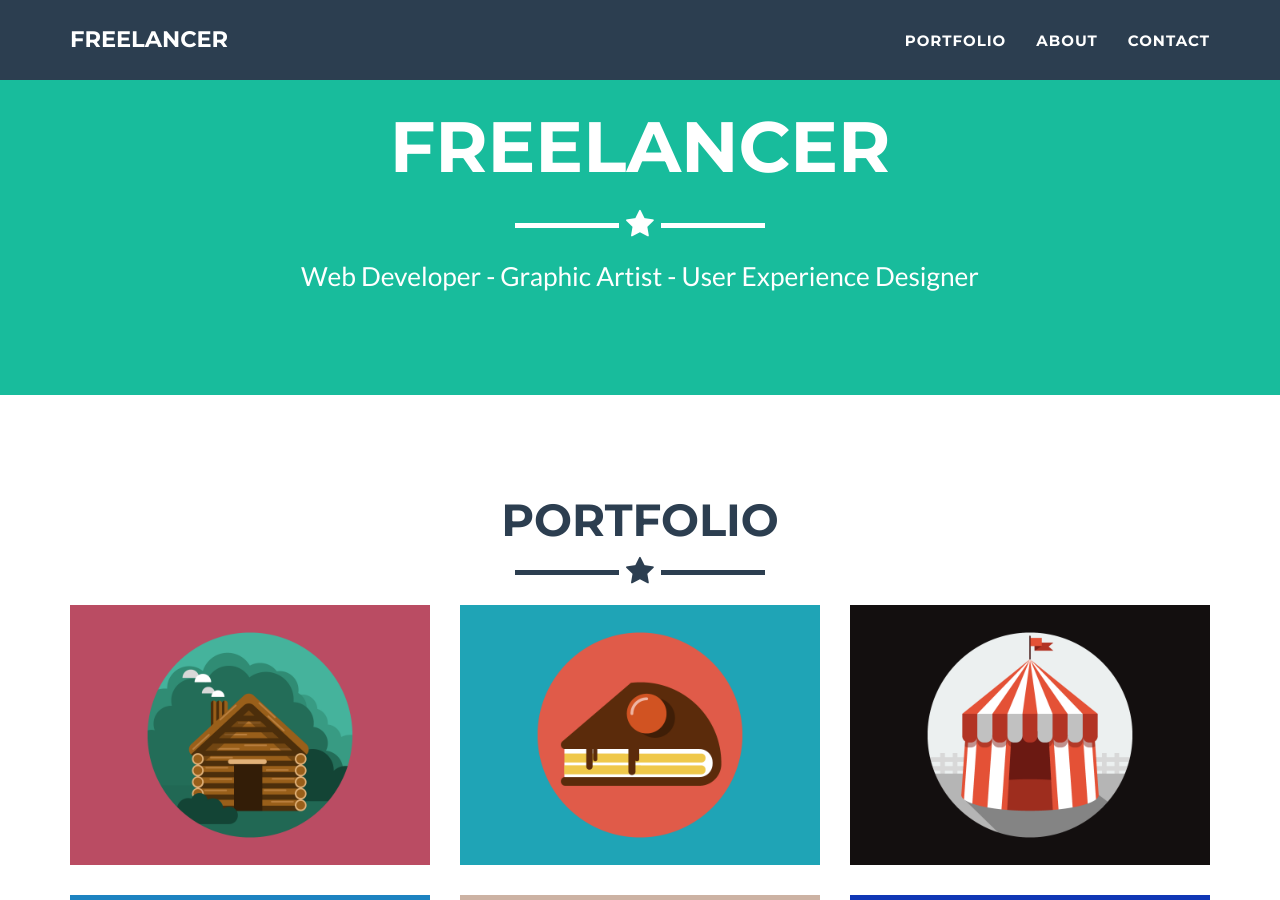
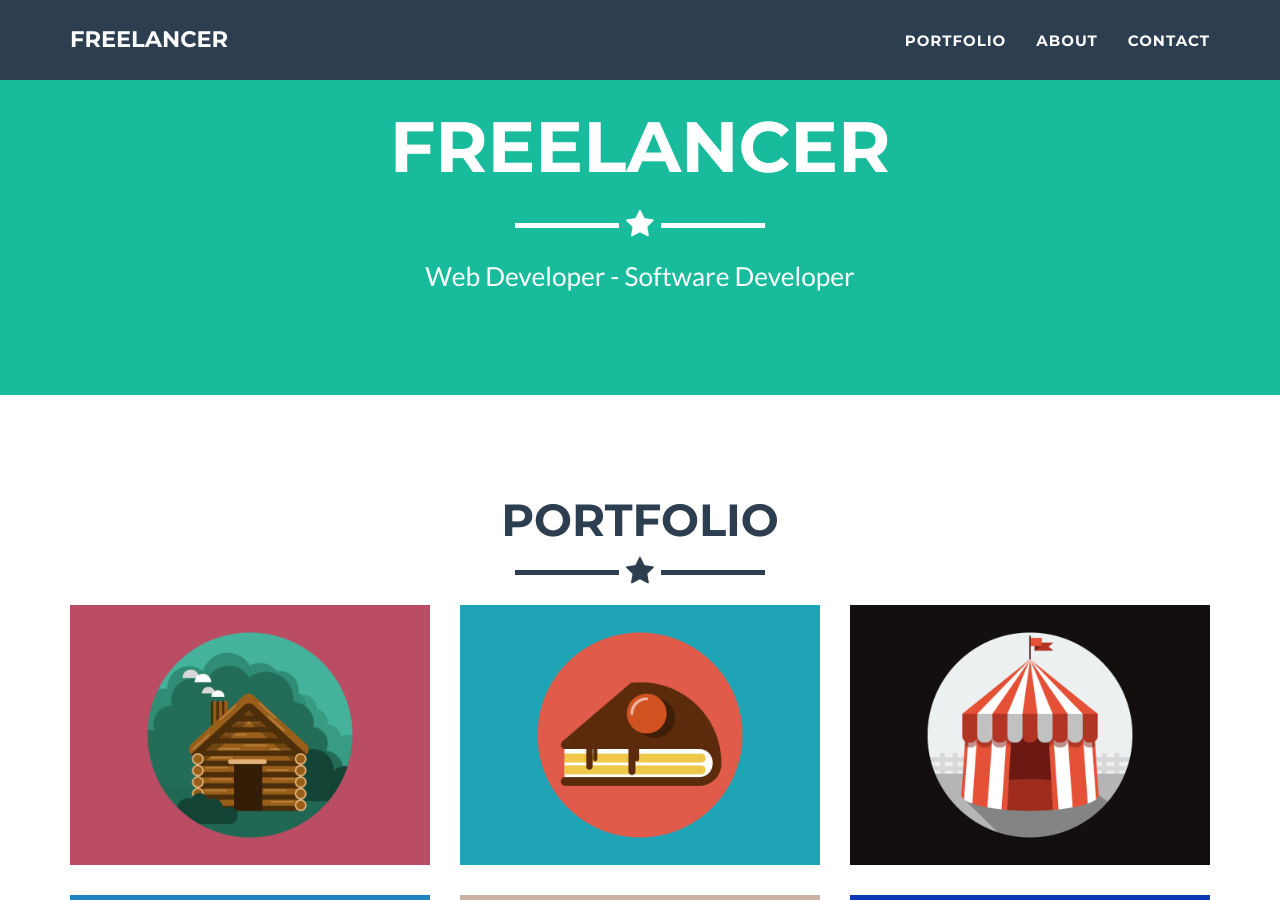
Before and after one commit to MLBott/client-project-1, a Jekyll site: the page built from index.html, in a window 1280 px wide and 900 px high, scrolled down 380 px. Built offline with Jekyll 4.4.1, drawn with Linux system fonts in a browser that asks for light colours; some of the changed lines change nothing that is shown.

Commit message:
Update _config.yml

```diff
--- a/_config.yml
+++ b/_config.yml
@@ -1,11 +1,11 @@
 # Site settings
 title: Freelancer
 email: your-email@domain.com
-url: https://example.github.io
-description: "Write an awesome description for your new site here. You can edit this line in _config.yml. It will appear in your document head meta (for Google search results) and in your feed.xml site description."
+url: http://michaelbottom.me/client-project-1/
+description: "Rain Gardens Webpage"
 keywords: "your keywords, separated by commas"
-skills: "Web Developer - Graphic Artist - User Experience Designer"
-meta_author: LastName FirstName
+skills: "Web Developer - Software Developer"
+meta_author: Bottom Michael
 
 # Google webmaster tools
 google_verify:
```
